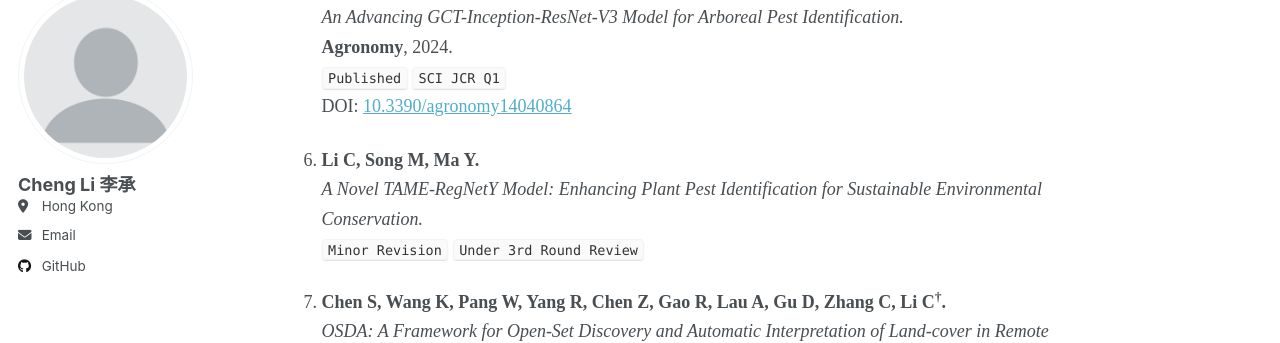
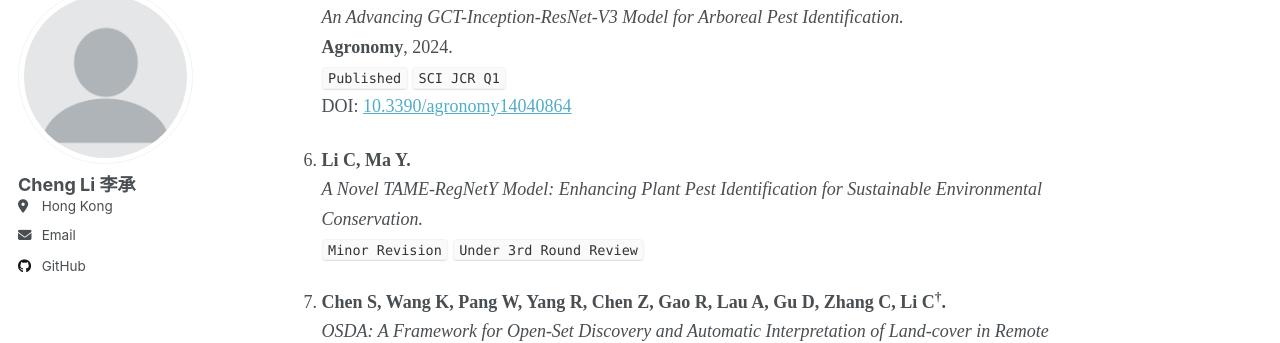
Before and after one commit to chengli24/chengli24, a Jekyll site: the page built from _pages/about.md, in a window 1280 px wide and 900 px high, scrolled down 3870 px. Shown: the part 110-453 px from the top of the window. Built offline with Jekyll 4.4.1, drawn with Linux system fonts in a browser that asks for light colours; a script that is not in the unit is left out.

Commit message:
Update about.md

```diff
--- a/_pages/about.md
+++ b/_pages/about.md
@@ -89,7 +89,7 @@ Reviewer of: 2025 IROS (top conference in Robotics); IEEE Robotics and Automatio
    <code>Published</code> <code>SCI JCR Q1</code>
    DOI: [10.3390/agronomy14040864](https://doi.org/10.3390/agronomy14040864)
 
-6. **Li C, Song M, Ma Y.**
+6. **Li C, Ma Y.**
    *A Novel TAME-RegNetY Model: Enhancing Plant Pest Identification for Sustainable Environmental Conservation.*
    <code>Minor Revision</code> <code>Under 3rd Round Review</code>
 
```
